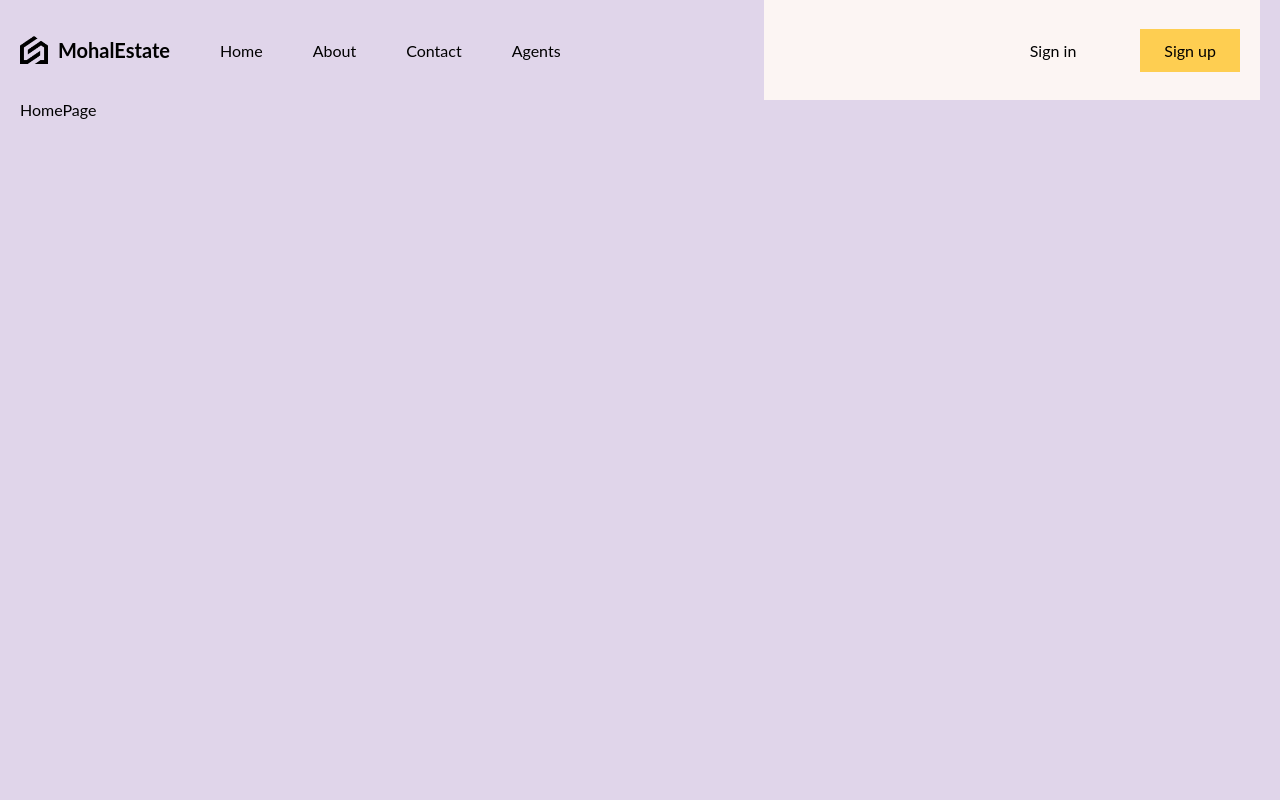
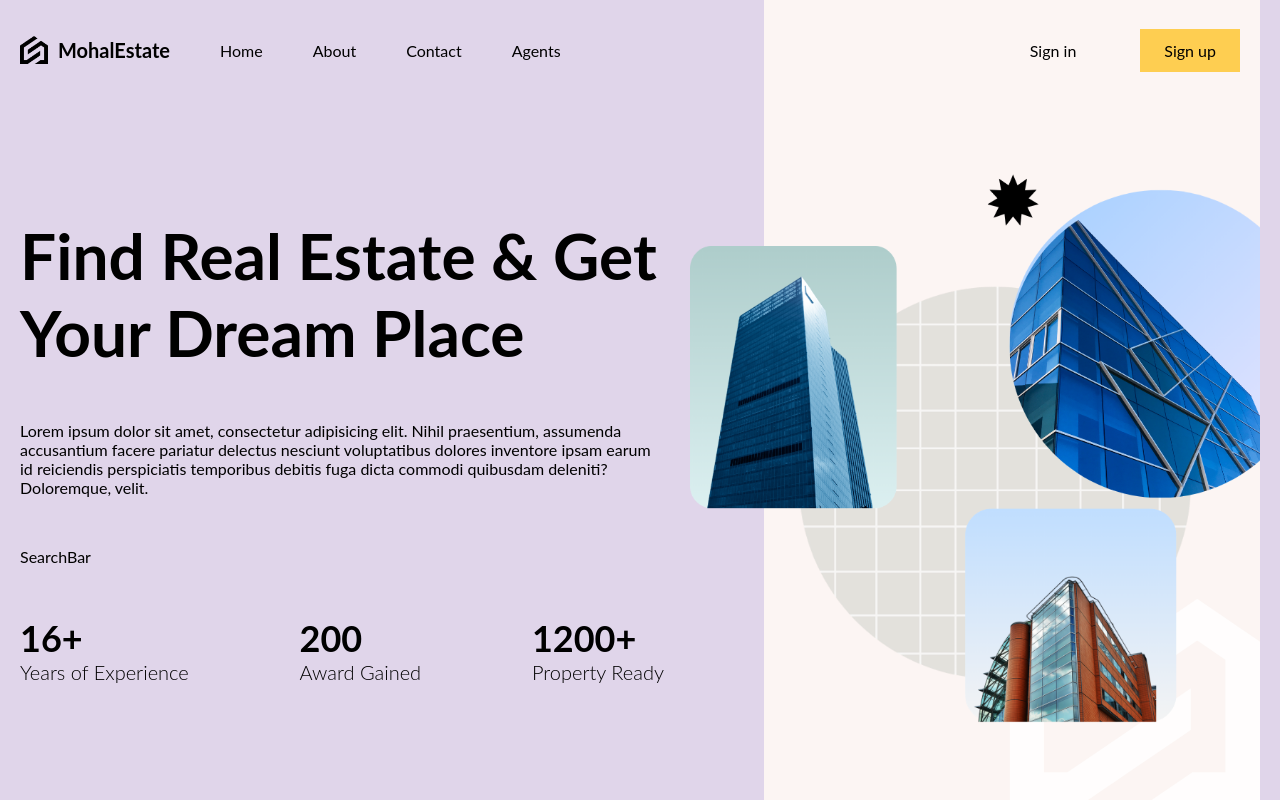
Before and after one commit to MHammad33/Real-Estate-App, a React (Vite) app in the folder client/: page / in a window 1280 px wide. Shown: the top 807 px of the page. Built offline with nearby package versions, Linux system fonts and the light colour scheme.

Commit message:
Add Homepage Layout

```diff
--- a/client/src/components/index.ts
+++ b/client/src/components/index.ts
@@ -1 +1,2 @@
 export { default as Navbar } from "./navbar/Navbar";
+export { default as SearchBar } from "./searchBar/SearchBar";
--- /dev/null
+++ b/client/src/components/searchBar/SearchBar.tsx
@@ -0,0 +1,7 @@
+import { FC } from "react";
+import "./searchBar.scss";
+
+const SearchBar: FC = () => {
+	return <div>SearchBar</div>;
+};
+export default SearchBar;
--- a/client/src/pages/homePage/HomePage.tsx
+++ b/client/src/pages/homePage/HomePage.tsx
@@ -1,7 +1,41 @@
 import { FC } from "react";
 import "./homePage.scss";
+import { SearchBar } from "../../components";
 
 const HomePage: FC = () => {
-	return <div>HomePage</div>;
+	return (
+		<div className="homepage">
+			<div className="textContainer">
+				<div className="wrapper">
+					<h1 className="title">Find Real Estate & Get Your Dream Place</h1>
+					<p>
+						Lorem ipsum dolor sit amet, consectetur adipisicing elit. Nihil
+						praesentium, assumenda accusantium facere pariatur delectus nesciunt
+						voluptatibus dolores inventore ipsam earum id reiciendis
+						perspiciatis temporibus debitis fuga dicta commodi quibusdam
+						deleniti? Doloremque, velit.
+					</p>
+					<SearchBar />
+					<div className="boxes">
+						<div className="box">
+							<h1>16+</h1>
+							<h2>Years of Experience</h2>
+						</div>
+						<div className="box">
+							<h1>200</h1>
+							<h2>Award Gained</h2>
+						</div>
+						<div className="box">
+							<h1>1200+</h1>
+							<h2>Property Ready</h2>
+						</div>
+					</div>
+				</div>
+			</div>
+			<div className="imgContainer">
+				<img src="/bg.png" alt="" />
+			</div>
+		</div>
+	);
 };
 export default HomePage;
--- a/client/src/pages/homePage/homePage.scss
+++ b/client/src/pages/homePage/homePage.scss
@@ -0,0 +1,51 @@
+@import "../../responsive.scss";
+
+.homepage {
+	display: flex;
+	height: 100%;
+
+	.textContainer {
+		flex: 3;
+
+		.wrapper {
+			padding-right: 100px;
+			display: flex;
+			justify-content: center;
+			flex-direction: column;
+			gap: 50px;
+			height: 100%;
+
+			.title {
+				font-size: 64px;
+			}
+
+			.boxes {
+				display: flex;
+				justify-content: space-between;
+
+				h1 {
+					font-size: 36px;
+				}
+
+				h2 {
+					font-size: 20px;
+					font-weight: 300;
+				}
+			}
+		}
+	}
+
+	.imgContainer {
+		flex: 2;
+		background-color: #fcf5f3;
+		position: relative;
+		display: flex;
+		align-items: center;
+
+		img {
+			width: 115%;
+			position: absolute;
+			right: 0;
+		}
+	}
+}
```
Also changed, not shown: client/public/bg.png (added), client/src/components/searchBar/searchBar.scss (added).
